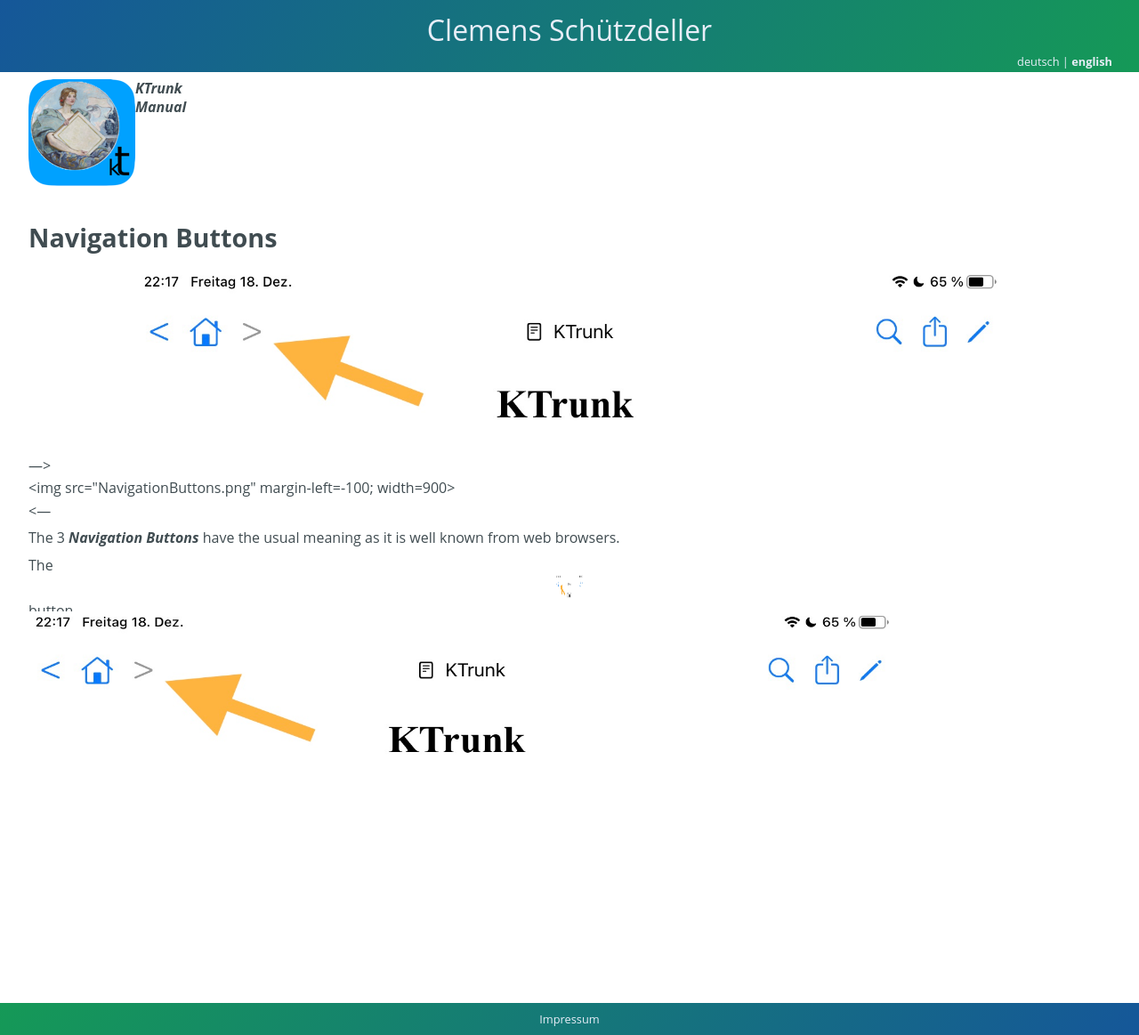
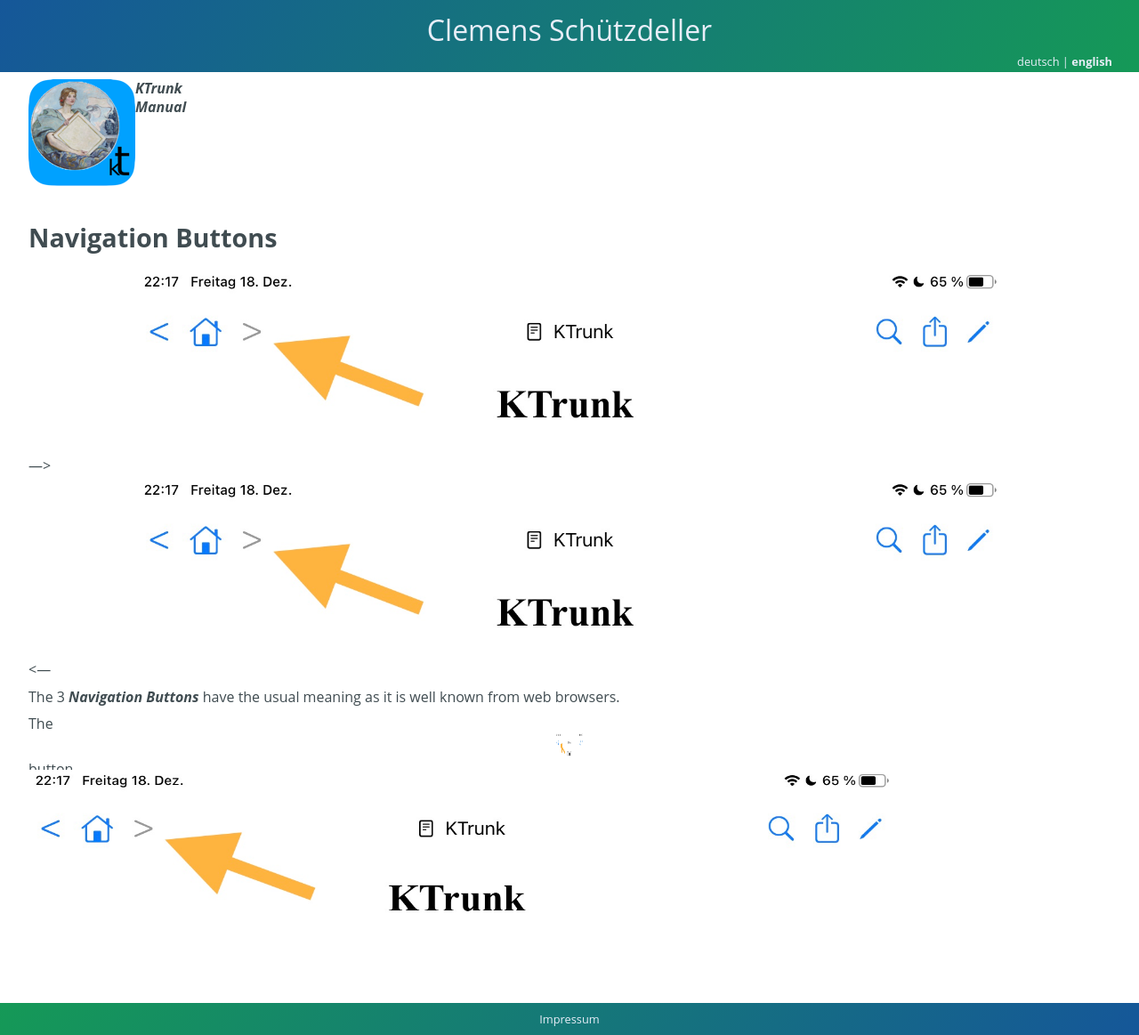
Before and after one commit to cs-LA/home, a Jekyll site: the page built from KTrunk/Manual/NavigationButtons.md, in a window 1280 px wide. Shown: the whole page at 89% size. Built offline with Jekyll 4.4.1, drawn with Linux system fonts in a browser that asks for light colours; our own code applies the rules of GitHub Pages for plain Markdown files.

Commit message:
Update NavigationButtons.md

```diff
--- a/KTrunk/Manual/NavigationButtons.md
+++ b/KTrunk/Manual/NavigationButtons.md
@@ -16,7 +16,7 @@
 --->
 <div width=100 height=50 style="overflow: hidden">
 
-  <img src="NavigationButtons.png" margin-left=-100; width=900>
+  <img src="NavigationButtons.png" width=900 style="margin-left: -100;">
 
 </div>
 <---
```
